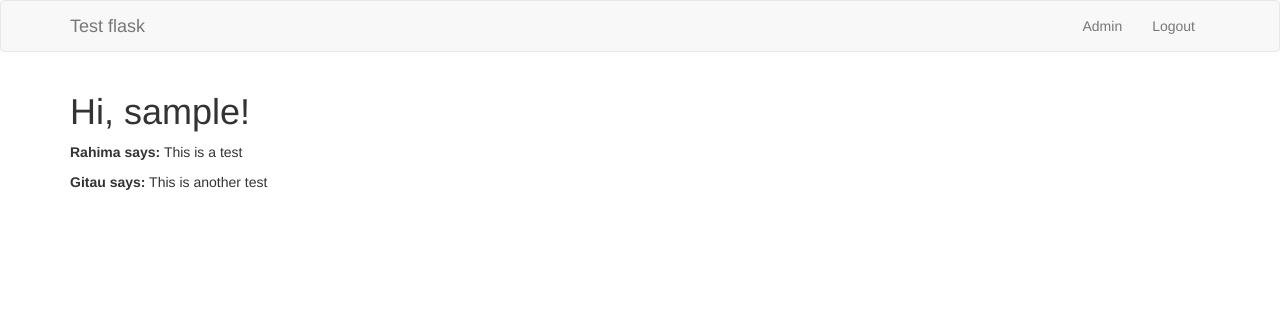
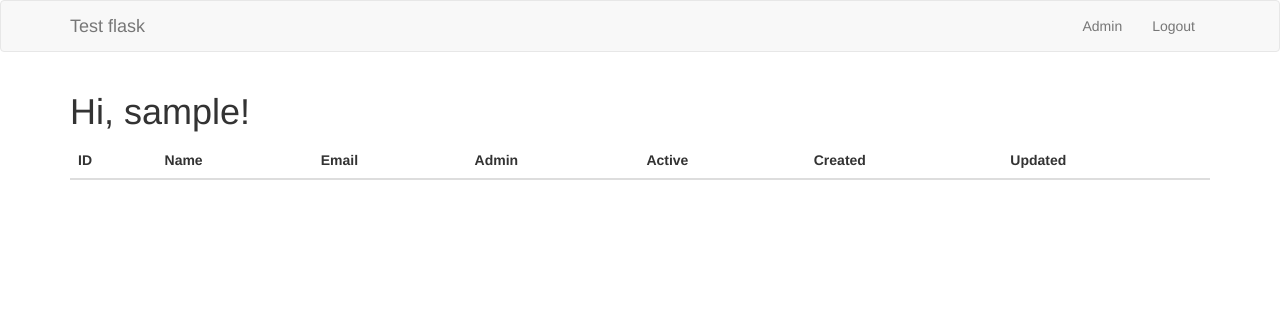
Before and after one commit to GitauHarrison/beautiful-flask-tables, a Flask app: page / in a window 1280 px wide. Shown: the top 312 px of the page. Run offline with Flask 2, Linux system fonts and the light colour scheme; the visitor is signed in with stand-in values (Sample User, id 1); data comes from the database, SQL or seed files in the repository; data that the repository does not hold is empty; some libraries are stand-ins or nearby versions.

Commit message:
Dev: Display the contents of the admin model

```diff
--- a/app/routes.py
+++ b/app/routes.py
@@ -10,17 +10,8 @@
 @app.route('/index')
 @login_required
 def index():
-    posts = [
-        {
-            'author': {'username': 'Rahima'},
-            'body': 'This is a test'
-        },
-        {
-            'author': {'username': 'Gitau'},
-            'body': 'This is another test'
-        }
-    ]
-    return render_template('index.html', title='Home', posts=posts)
+    admins = Admin.query.all()
+    return render_template('index.html', title='Home', admins=admins)
 
 
 @app.route('/login', methods=['GET', 'POST'])
--- a/app/templates/index.html
+++ b/app/templates/index.html
@@ -2,7 +2,30 @@
 
 {% block app_content %}
     <h1>Hi, {{ current_user.username }}!</h1>
-    {% for post in posts %}
-        <p><b>{{ post.author.username }} says:</b> {{ post.body }}</p>
-    {% endfor %}
+    <table id="data" class="table table-striped">
+        <thead>
+            <tr>
+                <th>ID</th>
+                <th>Name</th>
+                <th>Email</th>
+                <th>Admin</th>
+                <th>Active</th>
+                <th>Created</th>
+                <th>Updated</th>
+            </tr>
+        </thead>
+        <tbody>
+            {% for admin in admins %}
+                <tr>
+                    <td>{{ admin.id }}</td>
+                    <td>{{ admin.adminname }}</td>
+                    <td>{{ admin.email }}</td>
+                    <td>{{ admin.is_admin }}</td>
+                    <td>{{ admin.is_active }}</td>
+                    <td>{{ admin.created_at }}</td>
+                    <td>{{ admin.updated_at }}</td>
+                </tr>
+            {% endfor %}
+        </tbody>
+    </table>
 {% endblock %}
```
